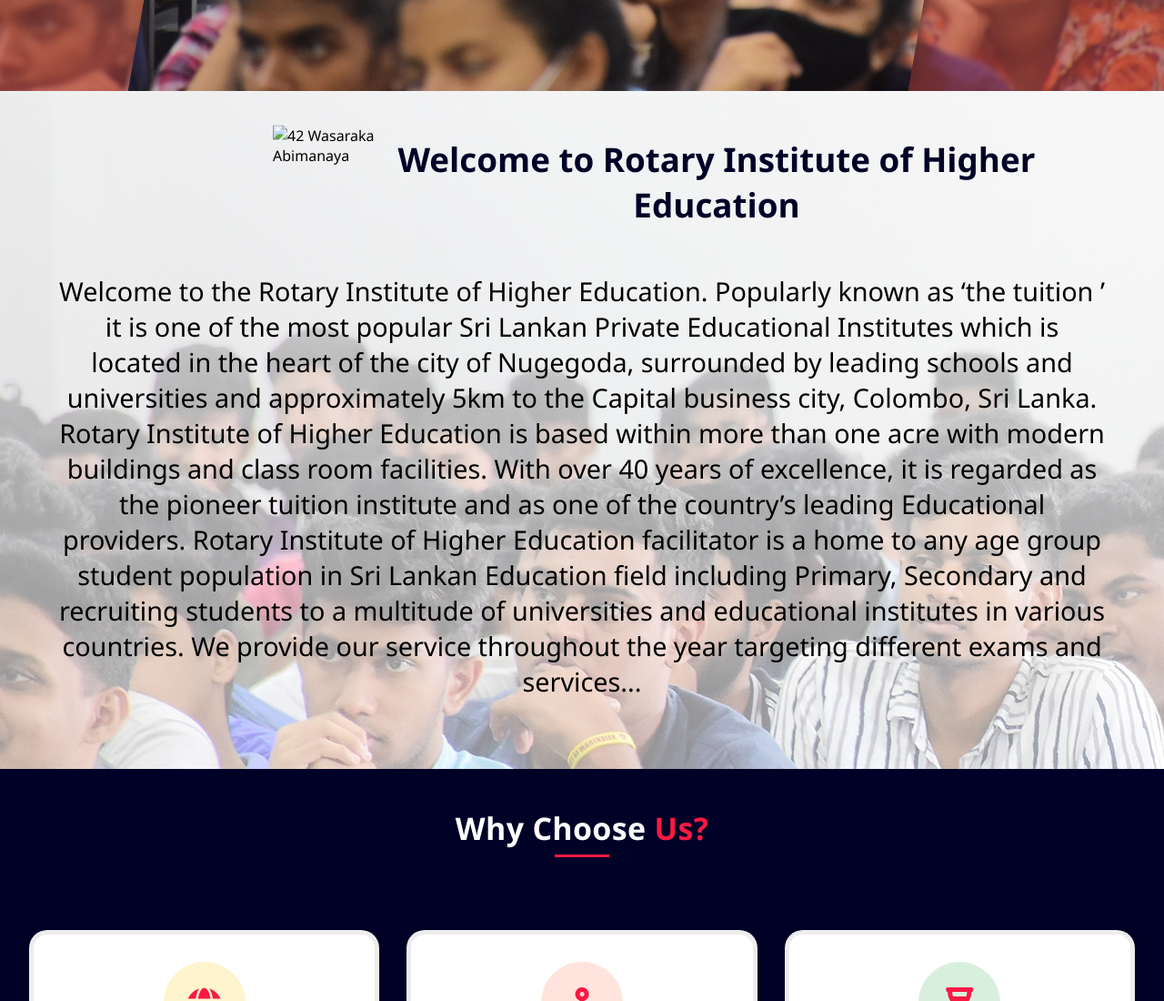
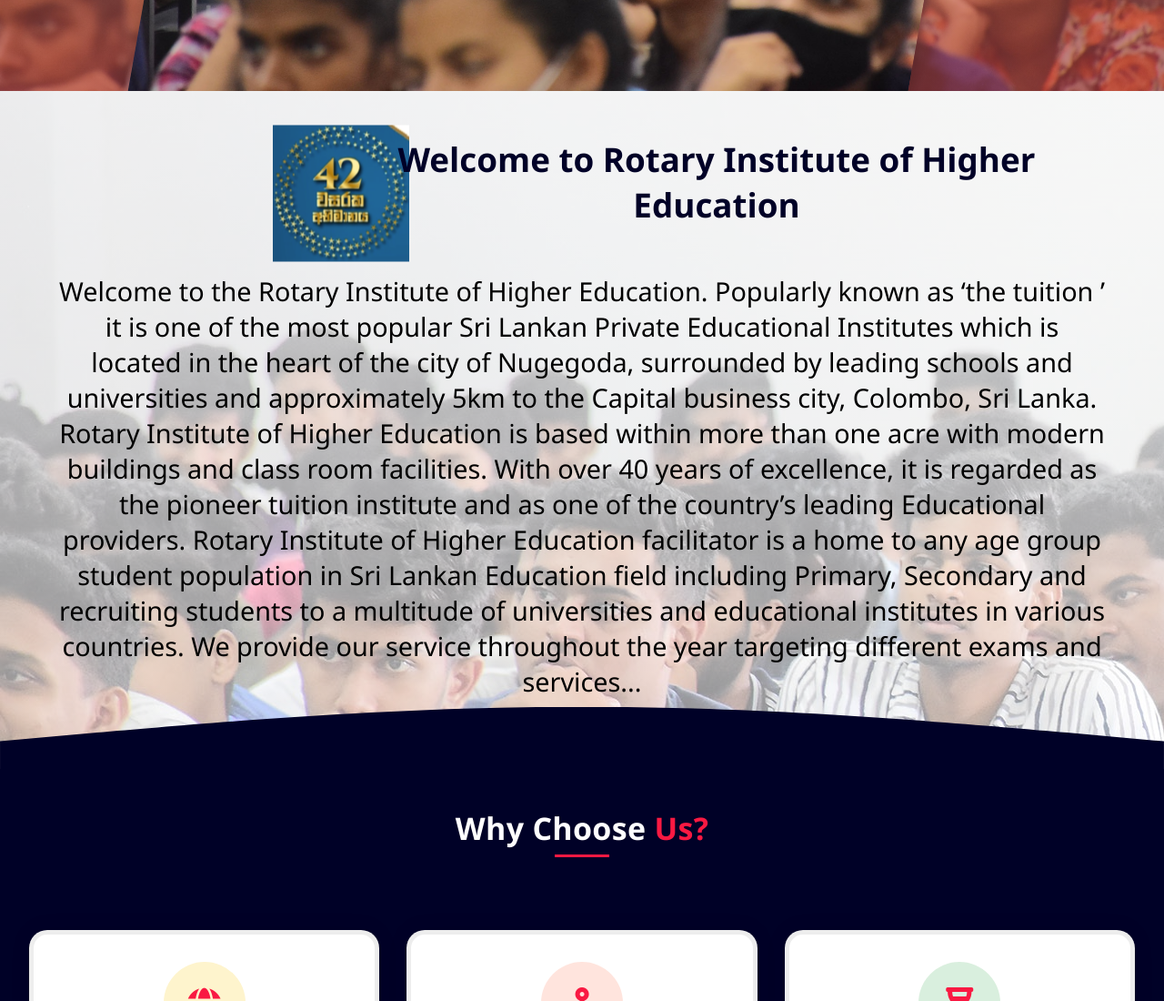
Before and after one commit to induwarauthsara/rotary, a plain HTML site: page index.html in a window 1280 px wide. Shown: the part 700-1800 px from the top of the page at 91% size. Drawn offline with nearby package versions, Linux system fonts and the light colour scheme; files that its build step writes are made by us from their sources; the site is published under a folder, as on GitHub Pages, so addresses that start at the root find nothing.

Commit message:
image folder link corrected

```diff
--- a/index.html
+++ b/index.html
@@ -77,7 +77,7 @@
 
         <!-- Welcome Section Start -->
         <div class="welcome page" id="welcome">
-            <img src="/images/42.png" alt="42 Wasaraka Abimanaya" class="wasara_42 left" />
+            <img src="images/42.png" alt="42 Wasaraka Abimanaya" class="wasara_42 left" />
 
             <h1 class="right" style="
             display: block;
@@ -97,7 +97,7 @@
         </div>
         <!-- Welcome Section End -->
 
-        <img src="/images/wave.svg" alt="wave" class="wave up-wave" />
+        <img src="images/wave.svg" alt="wave" class="wave up-wave" />
 
         <!-- Lecture Section Start -->
         <div class="lecturer page" id="lecturer">
```
